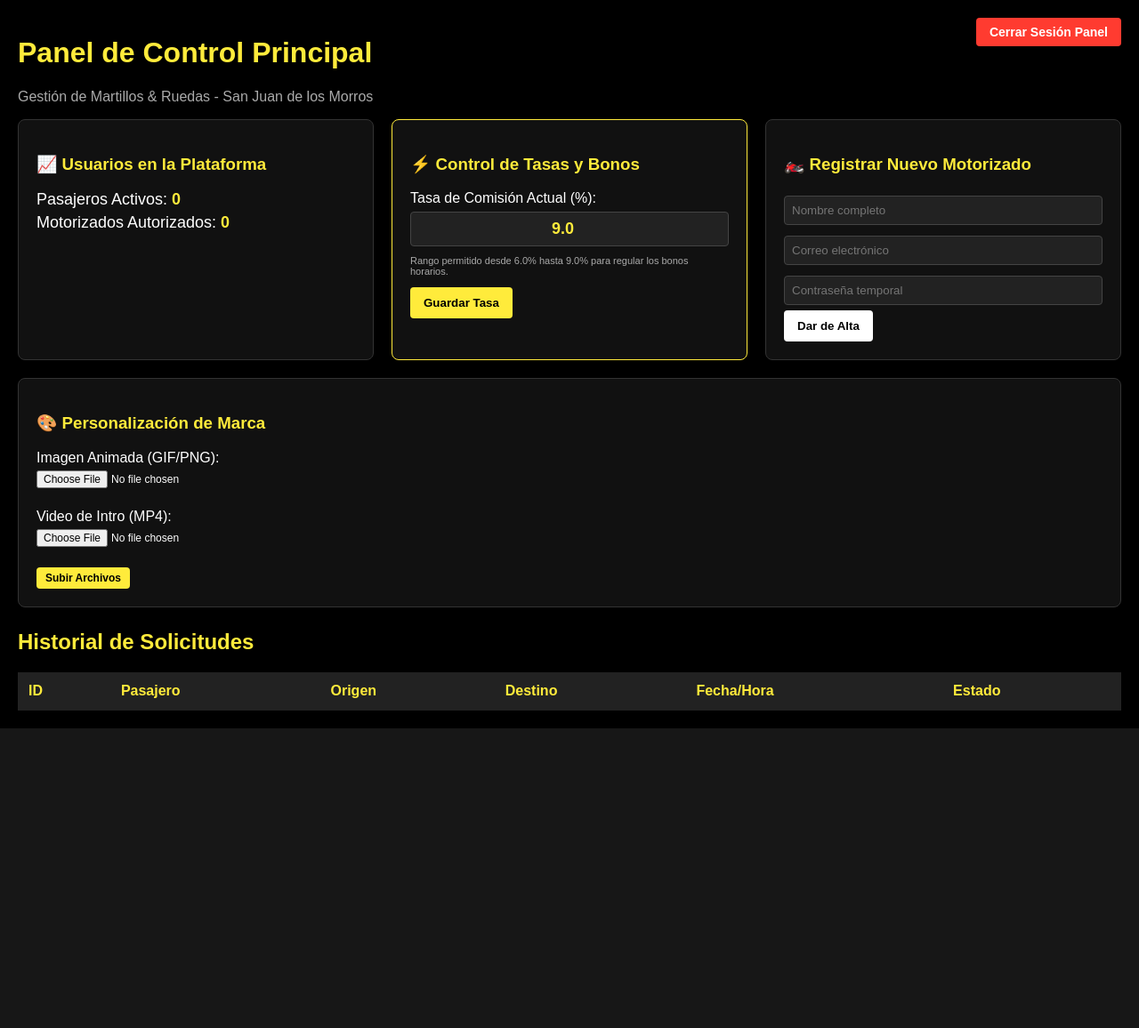
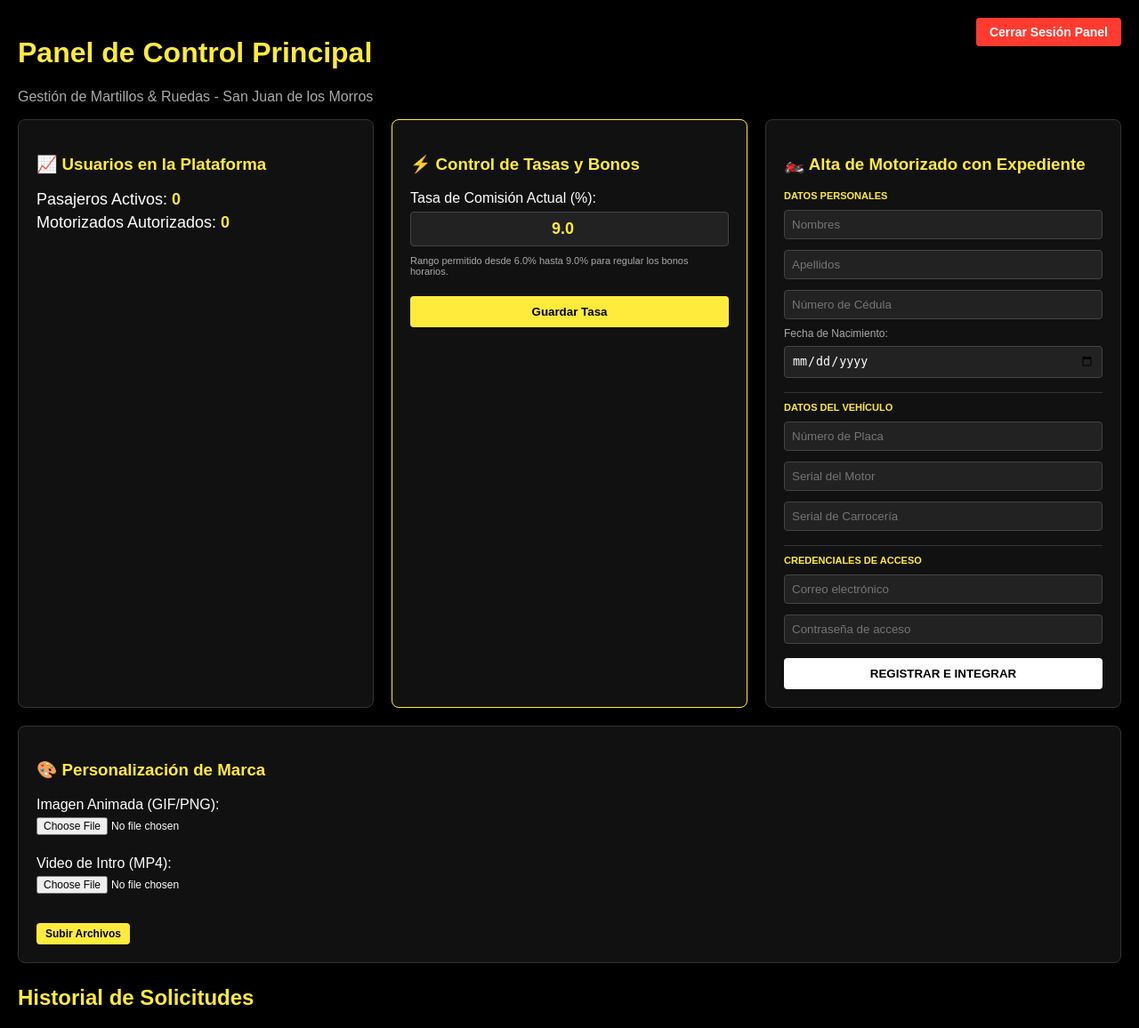
Before and after one commit to martillosiruedasprint-cell/martillos_web, a Flask app: page /admin_historial in a window 1280 px wide. Shown: the top 1156 px of the page at 89% size. Before the commit the page ends 819 px from the top, so only its background shows below. Run offline with Flask 3, Linux system fonts and the light colour scheme; the visitor is signed in with stand-in values (Sample User, id 1); data comes from the database, SQL or seed files in the repository; data that the repository does not hold is empty.

Commit message:
admin_historial.html

```diff
--- a/templates/admin_historial.html
+++ b/templates/admin_historial.html
@@ -10,7 +10,7 @@
         .grid-admin { display: flex; flex-wrap: wrap; gap: 20px; margin-bottom: 25px; }
         .card { background: #111; padding: 20px; border: 1px solid #333; border-radius: 8px; flex: 1; min-width: 280px; }
         .input-text { width: 100%; padding: 8px; margin: 6px 0; background: #222; border: 1px solid #444; color: #fff; border-radius: 4px; box-sizing: border-box; }
-        .btn-action { background: #ffeb3b; color: #000; font-weight: bold; border: none; padding: 10px 15px; cursor: pointer; border-radius: 4px; }
+        .btn-action { background: #ffeb3b; color: #000; font-weight: bold; border: none; padding: 10px 15px; cursor: pointer; border-radius: 4px; width: 100%; margin-top: 10px; }
         table { width: 100%; border-collapse: collapse; margin-top: 15px; background: #111; }
         th, td { padding: 12px; text-align: left; border-bottom: 1px solid #222; }
         th { background: #222; color: #ffeb3b; }
@@ -18,6 +18,8 @@
         .badge-pendiente { background: #ff9800; color: #000; }
         .badge-aceptado { background: #2196f3; color: #fff; }
         .btn-logout { float: right; background: #ff3b30; color:#fff; text-decoration:none; padding:8px 15px; border-radius:4px; font-size:14px; font-weight:bold; }
+        .seccion-form { border-top: 1px solid #333; margin-top: 10px; padding-top: 10px; }
+        .titulito { font-size: 11px; color: #ffeb3b; text-transform: uppercase; font-weight: bold; margin-bottom: 4px; }
     </style>
 </head>
 <body>
@@ -47,14 +49,32 @@
             </form>
         </div>
 
-        <!-- Tarjeta 3: Alta de Nuevos Motorizados (Exclusivo Admin) -->
-        <div class="card">
-            <h3>🏍️ Registrar Nuevo Motorizado</h3>
+        <!-- Tarjeta 3: Alta Completa de Motorizados -->
+        <div class="card" style="min-width: 320px;">
+            <h3>🏍️ Alta de Motorizado con Expediente</h3>
             <form action="/admin/crear_conductor" method="POST">
-                <input type="text" name="nombre" placeholder="Nombre completo" required class="input-text">
-                <input type="email" name="email" placeholder="Correo electrónico" required class="input-text">
-                <input type="password" name="password" placeholder="Contraseña temporal" required class="input-text">
-                <button type="submit" class="btn-action" style="background:#fff; color:#000;">Dar de Alta</button>
+
+                <div class="titulito">Datos Personales</div>
+                <input type="text" name="nombre" placeholder="Nombres" required class="input-text">
+                <input type="text" name="apellido" placeholder="Apellidos" required class="input-text">
+                <input type="text" name="cedula" placeholder="Número de Cédula" required class="input-text">
+                <span style="font-size:12px; color:#aaa;">Fecha de Nacimiento:</span>
+                <input type="date" name="fecha_nacimiento" required class="input-text">
+
+                <div class="seccion-form">
+                    <div class="titulito">Datos del Vehículo</div>
+                    <input type="text" name="placa" placeholder="Número de Placa" required class="input-text">
+                    <input type="text" name="serial_motor" placeholder="Serial del Motor" required class="input-text">
+                    <input type="text" name="serial_carroceria" placeholder="Serial de Carrocería" required class="input-text">
+                </div>
+
+                <div class="seccion-form">
+                    <div class="titulito">Credenciales de Acceso</div>
+                    <input type="email" name="email" placeholder="Correo electrónico" required class="input-text">
+                    <input type="password" name="password" placeholder="Contraseña de acceso" required class="input-text">
+                </div>
+
+                <button type="submit" class="btn-action" style="background:#fff; color:#000;">REGISTRAR E INTEGRAR</button>
             </form>
         </div>
 
@@ -66,7 +86,7 @@
                 <input type="file" name="imagen" accept="image/*" style="margin:5px 0; font-size:12px;"><br><br>
                 Video de Intro (MP4):<br>
                 <input type="file" name="video" accept="video/mp4" style="margin:5px 0; font-size:12px;"><br><br>
-                <button type="submit" class="btn-action" style="padding:5px 10px; font-size:12px;">Subir Archivos</button>
+                <button type="submit" class="btn-action" style="padding:5px 10px; font-size:12px; width:auto;">Subir Archivos</button>
             </form>
         </div>
 
```
